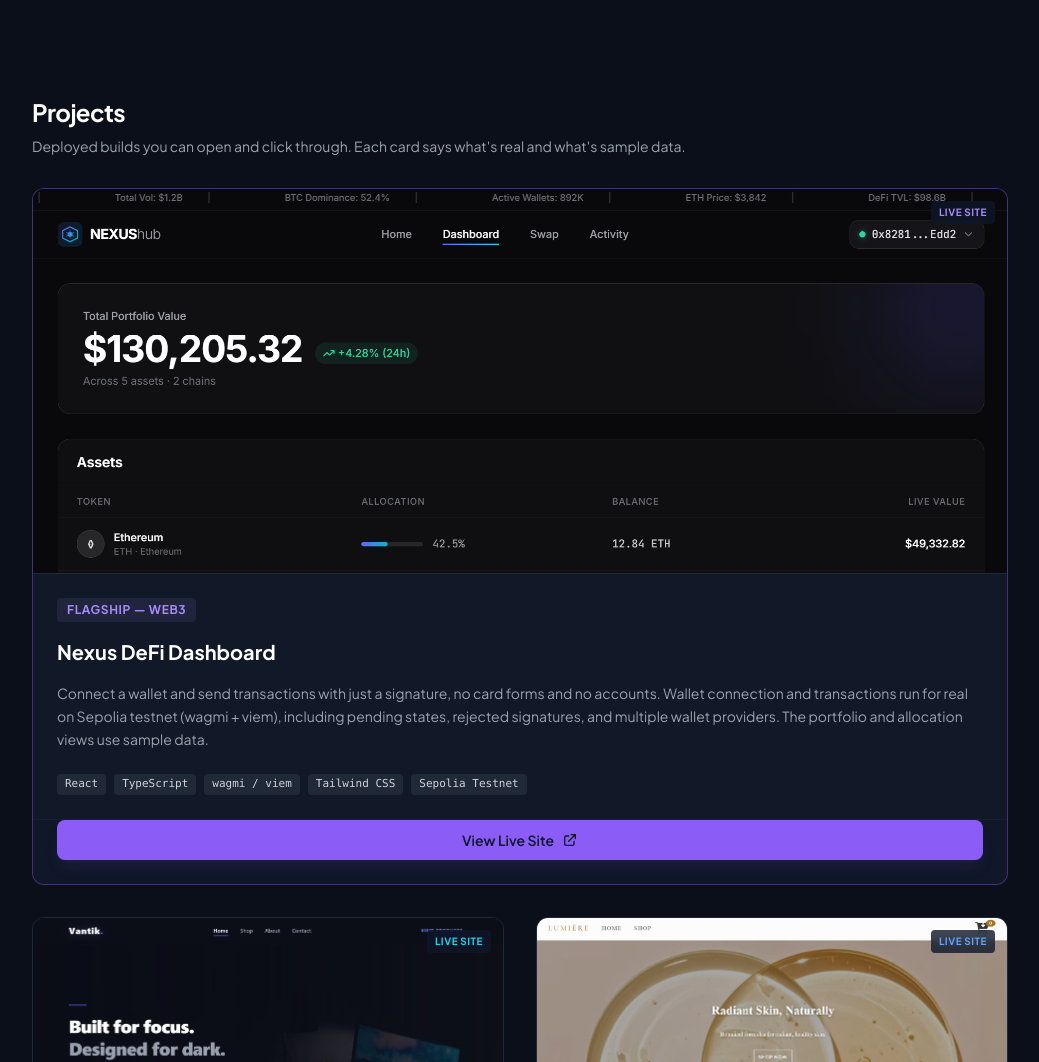
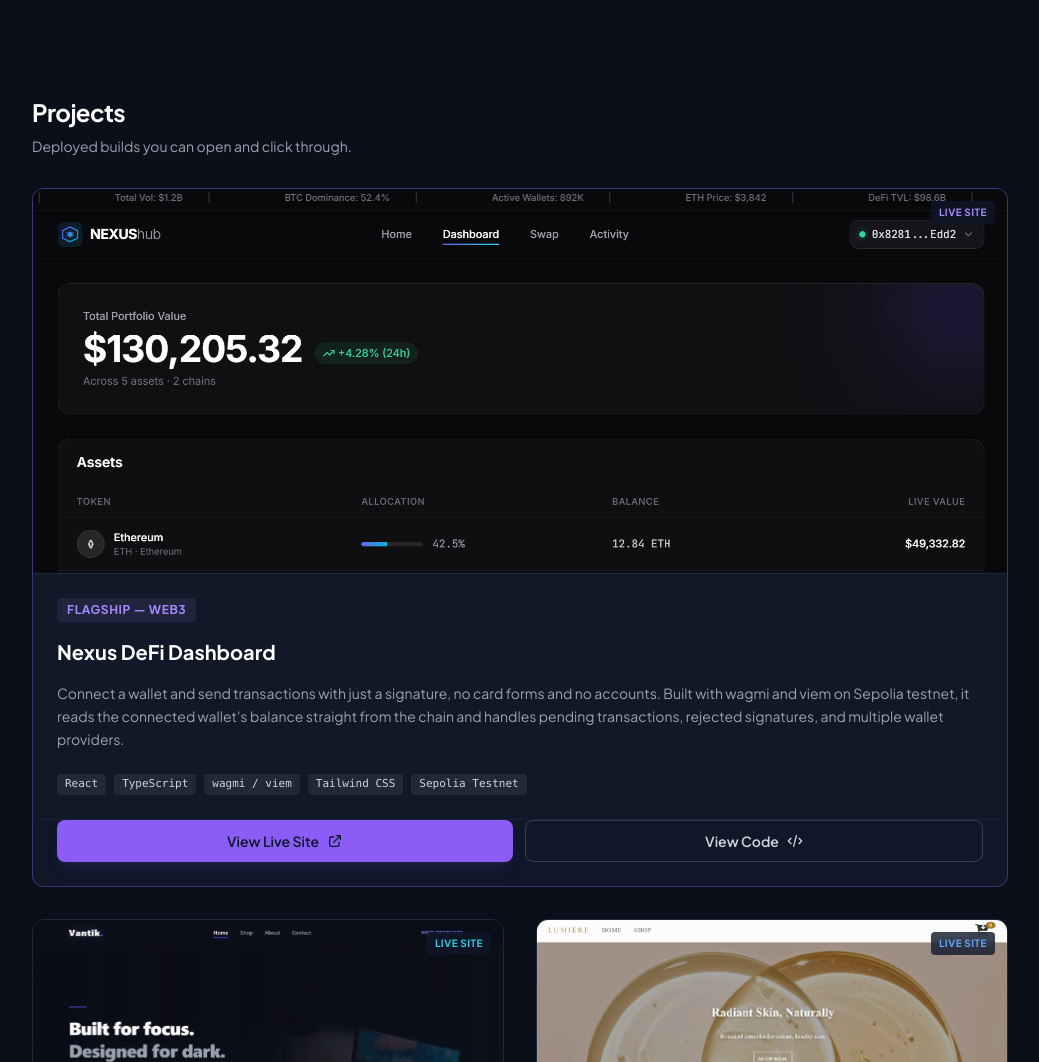
Before and after one commit to raiyo395/portfolio, a plain HTML site: page index.html in a window 1280 px wide. Shown: the part 980-2042 px from the top of the page, without its empty margins (120-1159 px from the left). Drawn offline with nearby package versions, Linux system fonts and the light colour scheme.

Commit message:
Update index.html

```diff
--- a/index.html
+++ b/index.html
@@ -117,7 +117,7 @@
         <section id="projects" class="space-y-8">
             <div class="space-y-2 text-center sm:text-left">
                 <h2 class="text-2xl font-bold text-white tracking-tight">Projects</h2>
-                <p class="text-gray-400 text-sm">Deployed builds you can open and click through. Each card says what's real and what's sample data.</p>
+                <p class="text-gray-400 text-sm">Deployed builds you can open and click through.</p>
             </div>
 
             <div class="grid grid-cols-1 md:grid-cols-2 gap-8">
@@ -126,7 +126,7 @@
                 <div class="bg-[#111827] border border-violet-500/40 rounded-xl overflow-hidden hover:border-violet-400/60 hover:glow transition-all duration-300 flex flex-col group md:col-span-2">
 
                     <a href="https://nexus-chwr.vercel.app/" target="_blank" rel="noopener noreferrer" class="block bg-[#0f172a] border-b border-gray-800 relative">
-                        <img src="images/nexus-hero.png" alt="Nexus DeFi dashboard showing a portfolio view with sample data" class="w-full h-96 object-cover object-top" loading="lazy">
+                        <img src="images/nexus-hero.png" alt="Nexus DeFi dashboard with a connected wallet balance and asset table" class="w-full h-96 object-cover object-top" loading="lazy">
                         <span class="absolute top-3 right-3 text-[10px] font-bold uppercase tracking-wider bg-slate-900/80 text-violet-400 px-2 py-1 rounded backdrop-blur-sm">Live Site</span>
                     </a>
 
@@ -136,7 +136,7 @@
                         </div>
                         <h3 class="text-xl font-bold text-white group-hover:text-violet-400 transition-colors">Nexus DeFi Dashboard</h3>
                         <p class="text-sm text-gray-400 leading-relaxed">
-                            Connect a wallet and send transactions with just a signature, no card forms and no accounts. Wallet connection and transactions run for real on Sepolia testnet (wagmi + viem), including pending states, rejected signatures, and multiple wallet providers. The portfolio and allocation views use sample data.
+                            Connect a wallet and send transactions with just a signature, no card forms and no accounts. Built with wagmi and viem on Sepolia testnet, it reads the connected wallet's balance straight from the chain and handles pending transactions, rejected signatures, and multiple wallet providers.
                         </p>
 
                         <div class="flex flex-wrap gap-2 pt-2">
@@ -148,11 +148,18 @@
                         </div>
                     </div>
                     <div class="p-6 pt-0 bg-[#0f172a]/50 border-t border-gray-800/60">
-                        <a href="https://nexus-chwr.vercel.app/"
-                         target="_blank" rel="noopener noreferrer" class="w-full inline-flex justify-center items-center px-4 py-2.5 rounded-lg text-sm font-semibold bg-violet-500 text-slate-900 hover:bg-violet-400 transition-all shadow-lg shadow-violet-500/10">
-                            View Live Site
-                            <svg class="w-4 h-4 ml-2" fill="none" stroke="currentColor" viewBox="0 0 24 24"><path stroke-linecap="round" stroke-linejoin="round" stroke-width="2" d="M10 6H6a2 2 0 00-2 2v10a2 2 0 002 2h10a2 2 0 002-2v-4M14 4h6m0 0v6m0-6L10 14"></path></svg>
-                        </a>
+                        <div class="flex flex-col sm:flex-row gap-3">
+                            <a href="https://nexus-chwr.vercel.app/"
+                             target="_blank" rel="noopener noreferrer" class="flex-1 inline-flex justify-center items-center px-4 py-2.5 rounded-lg text-sm font-semibold bg-violet-500 text-slate-900 hover:bg-violet-400 transition-all shadow-lg shadow-violet-500/10">
+                                View Live Site
+                                <svg class="w-4 h-4 ml-2" fill="none" stroke="currentColor" viewBox="0 0 24 24"><path stroke-linecap="round" stroke-linejoin="round" stroke-width="2" d="M10 6H6a2 2 0 00-2 2v10a2 2 0 002 2h10a2 2 0 002-2v-4M14 4h6m0 0v6m0-6L10 14"></path></svg>
+                            </a>
+                            <a href="https://github.com/raiyo395/nexus"
+                             target="_blank" rel="noopener noreferrer" class="flex-1 inline-flex justify-center items-center px-4 py-2.5 rounded-lg text-sm font-semibold border border-gray-700 text-gray-300 hover:bg-gray-800 transition-all">
+                                View Code
+                                <svg class="w-4 h-4 ml-2" fill="none" stroke="currentColor" viewBox="0 0 24 24"><path stroke-linecap="round" stroke-linejoin="round" stroke-width="2" d="M10 20l4-16m4 4l4 4-4 4M6 16l-4-4 4-4"></path></svg>
+                            </a>
+                        </div>
                     </div>
                 </div>
 
```
